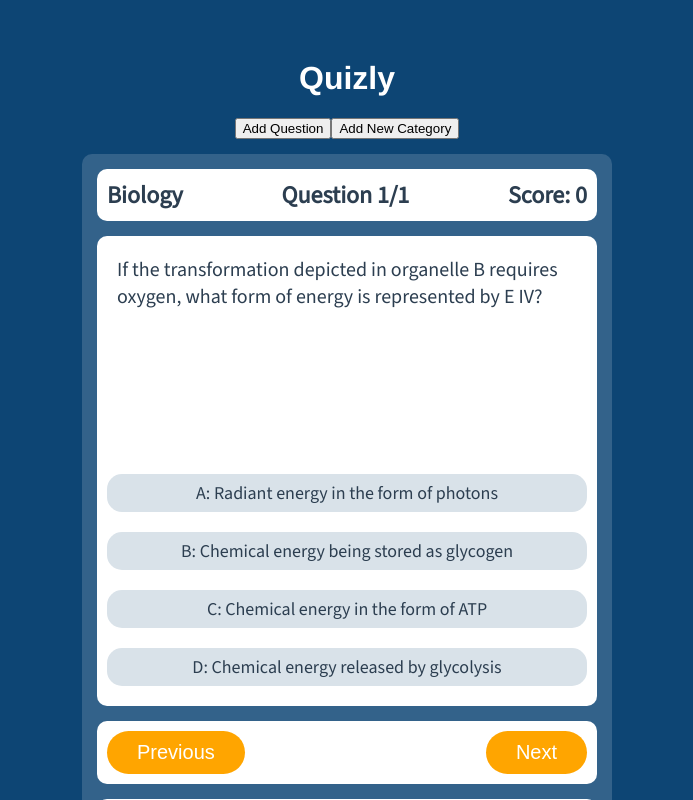
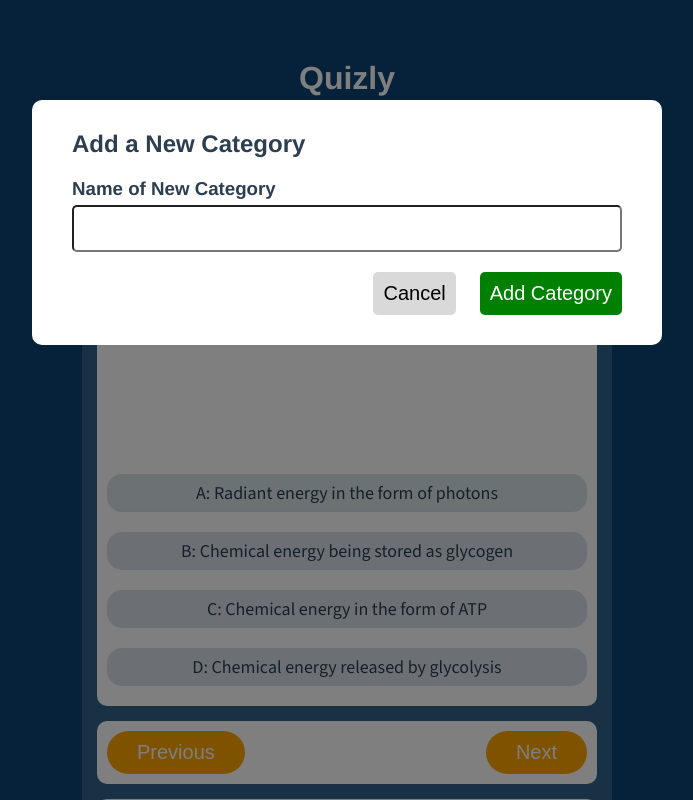
Before and after one commit to jyliao369/QuizAppVue, a Vue app: page / in a window 1280 px wide. Both pictures are taken after a click on the button "Add New Category". Shown: the top 800 px of the page, without its empty margins (293-986 px from the left). Built offline with nearby package versions, Linux system fonts and the light colour scheme.

Commit message:
added function to add a new category

```diff
--- /dev/null
+++ b/src/components/CategoryModal.vue
@@ -0,0 +1,101 @@
+<template>
+  <div class="backdrop">
+    <div class="container">
+      <div class="categoryForm">
+        <div class="titleForm">
+          <h2>Add a New Category</h2>
+        </div>
+        <div class="catForm">
+          <h3>Name of New Category</h3>
+          <input class="category" v-model="category" />
+        </div>
+        <div class="btns">
+          <button @click.self="closeModal" class="canBtn">Cancel</button>
+          <button @click="addCategory" class="creBtn">Add Category</button>
+        </div>
+      </div>
+    </div>
+  </div>
+</template>
+
+<script>
+export default {
+  data() {
+    return {
+      category: "",
+    };
+  },
+  methods: {
+    closeModal() {
+      this.$emit("close");
+    },
+    addCategory() {
+      this.$emit("addCategory", this.category);
+    },
+  },
+};
+</script>
+
+<style scoped>
+.backdrop {
+  top: 0;
+  position: fixed;
+  background: rgba(0, 0, 0, 0.5);
+  width: 100%;
+  height: 100%;
+}
+.container {
+  width: 550px;
+  padding: 30px 40px 30px 40px;
+  margin: 100px auto;
+  background: white;
+  border-radius: 10px;
+}
+.container h1,
+h2,
+h3 {
+  margin: 0px;
+}
+.categoryForm h3 {
+  margin-bottom: 5px;
+}
+.titleForm {
+  display: flex;
+  align-items: flex-start;
+  margin-bottom: 20px;
+}
+.catForm {
+  display: flex;
+  flex-direction: column;
+  align-items: flex-start;
+  margin-bottom: 20px;
+}
+.category {
+  width: 100%;
+  box-sizing: border-box;
+  font-size: 20px;
+  padding: 10px;
+  border-radius: 5px;
+}
+.btns {
+  display: flex;
+  justify-content: right;
+}
+.canBtn {
+  border-radius: 5px;
+  background: #d9d9d9;
+  font-size: 20px;
+  padding: 10px;
+  border-width: 2px;
+  border: none;
+}
+.creBtn {
+  border-radius: 5px;
+  background: green;
+  margin-left: 24px;
+  color: white;
+  border: none;
+  font-size: 20px;
+  padding: 10px;
+}
+</style>
--- a/src/components/Modal.vue
+++ b/src/components/QuestionModal.vue
@@ -77,16 +77,7 @@
       </div>
       <div class="btns">
         <button @click.self="closeModal" class="canBtn">Cancel</button>
-        <button @click="addQuestion" class="creBtn">Create</button>
-      </div>
-      <div class="test">
-        <p>index: {{ index }}</p>
-        <p>Question: {{ question }}</p>
-        <p>A: {{ ansA }}</p>
-        <p>B: {{ ansB }}</p>
-        <p>C: {{ ansC }}</p>
-        <p>D: {{ ansD }}</p>
-        <p>Answer: {{ answer }}</p>
+        <button @click="addQuestion" class="creBtn">Add Question</button>
       </div>
     </div>
   </div>
@@ -112,7 +103,7 @@ export default {
     },
     addQuestion() {
       this.$emit(
-        "showQuestion",
+        "addQuestion",
         this.question,
         this.ansA,
         this.ansB,
@@ -136,7 +127,7 @@ export default {
   height: 100%;
 }
 .container {
-  width: 625px;
+  width: 550px;
   padding: 30px 40px 30px 40px;
   margin: 100px auto;
   background: white;
@@ -150,7 +141,7 @@ h3 {
 .questionForm {
   display: flex;
   flex-direction: column;
-  margin-bottom: 25px;
+  margin-bottom: 10px;
 }
 .questionForm h3 {
   margin-bottom: 5px;
--- a/src/components/Quiz.vue
+++ b/src/components/Quiz.vue
@@ -1,16 +1,20 @@
 <template>
-  <div v-if="showModal">
-    <Modal
+  <div v-if="showQuestionModal">
+    <QuestionModal
       :categories="categories"
-      @close="addQuest"
-      @showQuestion="addQuestion"
+      @close="addQuestModal"
+      @addQuestion="addQuestion"
     />
+  </div>
+
+  <div v-if="showCategoryModal">
+    <CategoryModal @close="addCatModal" @addCategory="addCategory" />
   </div>
   <div class="title"><h1>Quizly</h1></div>
 
   <div class="addQues">
-    <button @click="addQuest">Add Question</button>
-    <button @click="addCategory">Add New Category</button>
+    <button @click="addCatModal">Add New Category</button>
+    <button @click="addQuestModal">Add Question</button>
   </div>
 
   <div class="overCont">
@@ -93,14 +97,22 @@
 </template>
 
 <script>
-import Modal from "./Modal.vue";
+import CategoryModal from "./CategoryModal.vue";
+import QuestionModal from "./QuestionModal.vue";
 
 export default {
   components: {
-    Modal,
+    CategoryModal,
+    QuestionModal,
   },
   data() {
     return {
+      showQuestionModal: false,
+      showCategoryModal: false,
+      a: 0,
+      b: 1,
+      index: 0,
+      score: 0,
       currentCategory: [
         {
           name: "Biology",
@@ -194,38 +206,14 @@ export default {
           ],
         },
       ],
-      newCategory: {
-        name: "History",
-        questions: [
-          {
-            question:
-              "Which of these countries did the Soviet Union NEVER invade?",
-            ansA: "Afghanistan",
-            ansB: "Finland",
-            ansC: "Poland",
-            ansD: "Sweden",
-            answer: "D",
-          },
-          {
-            question: "Who was the first person to orbit the Earth?",
-            ansA: "Neil Armstrong",
-            ansB: "The Boss",
-            ansC: "Yuri Gagarin",
-            ansD: "John Glenn",
-            answer: "C",
-          },
-        ],
-      },
-      showModal: false,
-      a: 0,
-      b: 1,
-      index: 0,
-      score: 0,
     };
   },
   methods: {
-    addQuest() {
-      this.showModal = !this.showModal;
+    addQuestModal() {
+      this.showQuestionModal = !this.showQuestionModal;
+    },
+    addCatModal() {
+      this.showCategoryModal = !this.showCategoryModal;
     },
     showQuestion(title, choiceA, choiceB, choiceC, choiceD, answer) {
       console.log(title, choiceA, choiceB, choiceC, choiceD, answer);
@@ -268,9 +256,6 @@ export default {
       this.a = 0;
       this.b = 1;
     },
-    addCategory() {
-      this.categories.push(this.newCategory);
-    },
     addQuestion(question, choiceA, choiceB, choiceC, choiceD, answer, index) {
       this.categories[index].questions.push({
         question: question,
@@ -281,6 +266,9 @@ export default {
         answer: answer,
       });
       // console.log(this.categories[index].questions);
+    },
+    addCategory(category) {
+      this.categories.push({ name: category, questions: [] });
     },
   },
 };
```
